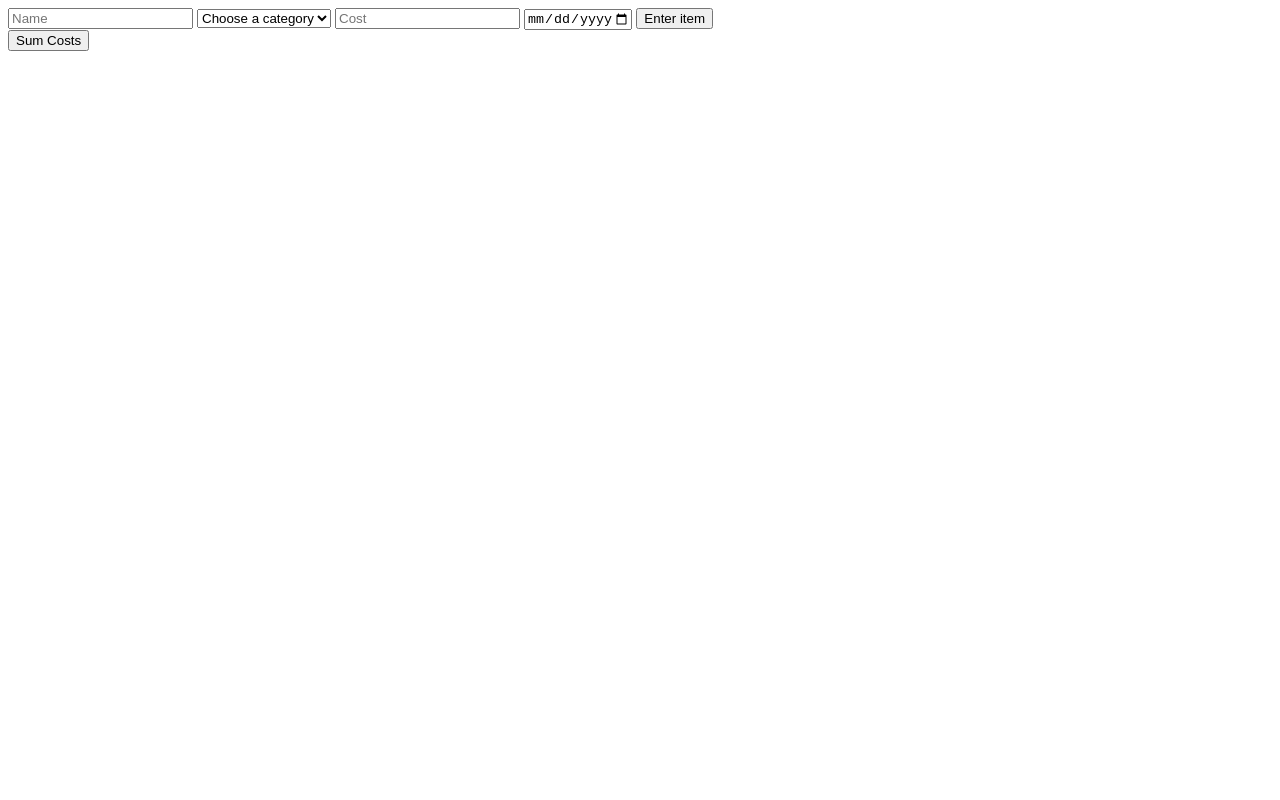
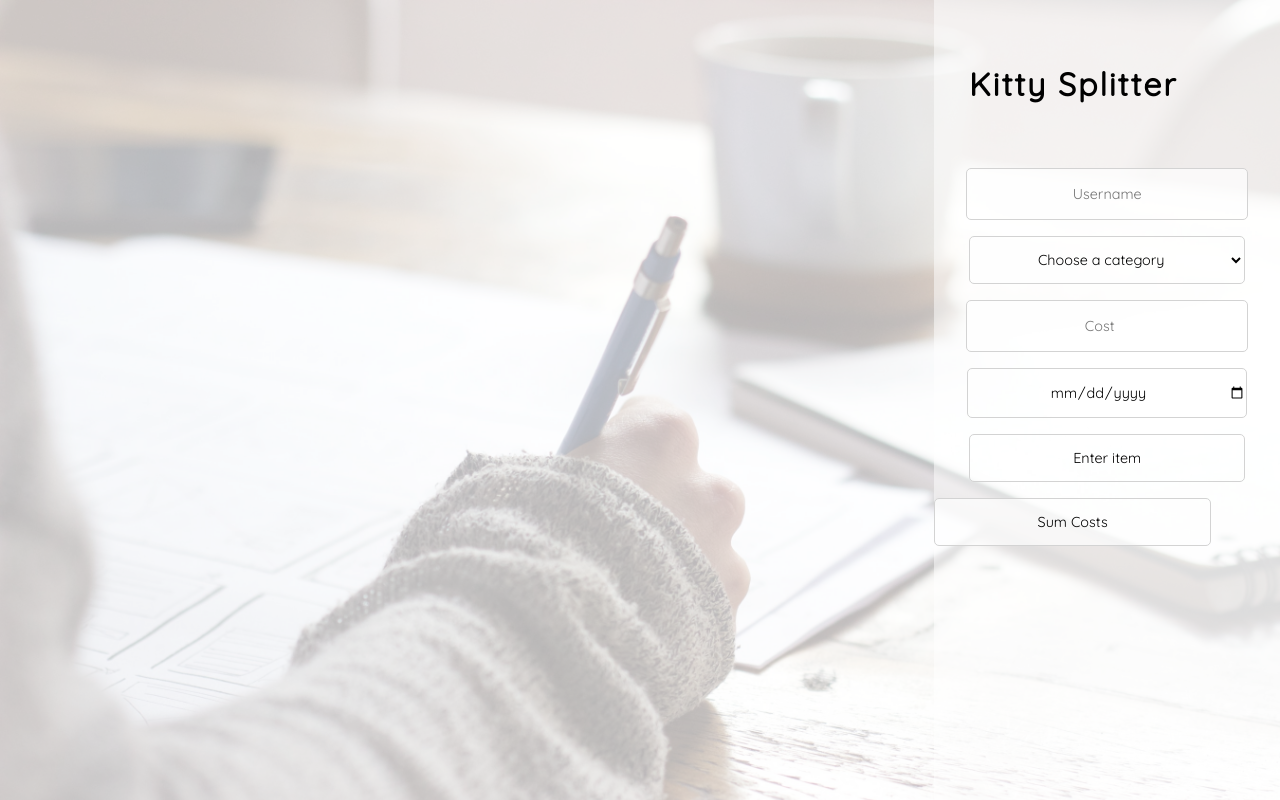
Before and after one commit to DevGrrrl/BudgetPlanner, a website: page public/index.html in a window 1280 px wide. Drawn offline with Linux system fonts and the light colour scheme; no server answers.

Commit message:
Add some CSS

```diff
--- a/public/index.html
+++ b/public/index.html
@@ -7,15 +7,17 @@
     <meta name="description" content="">
     <meta name="viewport" content="width=device-width, initial-scale=1">
     <link rel="stylesheet" href="/public/style.css">
+    <link href="https://fonts.googleapis.com/css?family=Quicksand" rel="stylesheet">
 </head>
 
 <body>
     <section class="dataContainer" id="data_container">
 
     </section>
-
+    <section class="form_container">
+        <h1 class="header">Kitty Splitter</h1>
         <form class="inputForm" id="form">
-        <input type="text" name="username" id="username" value="" placeholder="Name" pattern="[a-zA-Z]+" required>
+            <input type="text" name="username" class="username" id="username" value="" placeholder="Username" pattern="[a-zA-Z]+" required>
             <select id="category" name="category" required>
           <option value="" disabled selected>Choose a category</option>
           <option value="groceries">Groceries</option>
@@ -27,8 +29,9 @@
             <input type="date" id="date" name="date" min="2017-01-01" max="2019-01-01" required>
             <input type="submit" id="submitButton" value="Enter item" required>
         </form>
+        <button type="button" name="generate-cost" id="generateCost" class="sumbtn">Sum Costs</button>
+    </section>
 
-    <button type="button" name="generate-cost" id="generateCost">Sum Costs</button>
 
     <script src="/public/index.js"></script>
 </body>
--- a/public/index.js
+++ b/public/index.js
@@ -33,7 +33,8 @@ function displayCurrentItems() {
     request('displayItems', 'GET', function(err, res) {
         if (err) console.log(err);
         clearDataContainer();
-        table = document.createElement('table');
+        var table = document.createElement('table');
+        table.className = 'table';
         var tr = document.createElement('tr');
         tr.appendChild(document.createElement('td'));
         tr.appendChild(document.createElement('td'));
@@ -93,7 +94,8 @@ btn.addEventListener('click', function(event) {
     request('sumall', 'GET', function(err, res) {
         if (err) console.log(err);
         clearDataContainer();
-        table = document.createElement('table');
+        var table = document.createElement('table');
+        table.className = 'table';
         var tr = document.createElement('tr');
         tr.appendChild(document.createElement('td'));
         tr.appendChild(document.createElement('td'));
--- a/public/style.css
+++ b/public/style.css
@@ -0,0 +1,68 @@
+html,
+body {
+    font-family: 'Quicksand', sans-serif;
+    height: 100vh;
+    width: 100vw;
+    margin: 0;
+    padding: 0;
+    background-image: url(./kittysplitter.jpeg);
+    background-repeat: no-repeat;
+    background-size: cover;
+    display: flex;
+    justify-content: flex-end;
+}
+
+.form_container {
+    display: flex;
+    flex-direction: column;
+    width: 30%;
+    height: 100vh;
+    background: rgba(255, 255, 255, 0.85);
+}
+
+.inputForm {
+    display: flex;
+    flex-direction: column;
+    align-items: center;
+}
+
+.header {
+    margin-top: 2em;
+    margin-bottom: 2em;
+    padding-left: 10%;
+    font-size: 2rem;
+    letter-spacing: 2px;
+}
+
+input,
+select,
+.sumbtn {
+    font-family: 'Quicksand', sans-serif;
+    font-size: 0.9em;
+    text-align: center;
+    width: 80%;
+    height: 3rem;
+    margin-bottom: 1rem;
+    border: 1px solid #d3d3d3;
+    background: rgba(255, 255, 255, 0.7);
+    border-radius: 5px;
+}
+
+.dataContainer {
+    display: flex;
+    align-items: center;
+    width: 70%;
+    padding: 5%;
+    background-color: white;
+    opacity: 0.7;
+}
+
+.table {
+    border-spacing: 1em;
+    font-size: 1rem;
+}
+
+.table tr:first-child {
+    font-size: 1.2rem;
+    font-weight: bold;
+}
```
Also changed, not shown: public/kittysplitter.jpeg (added). Lines whose indentation alone changed are shown as unchanged.
